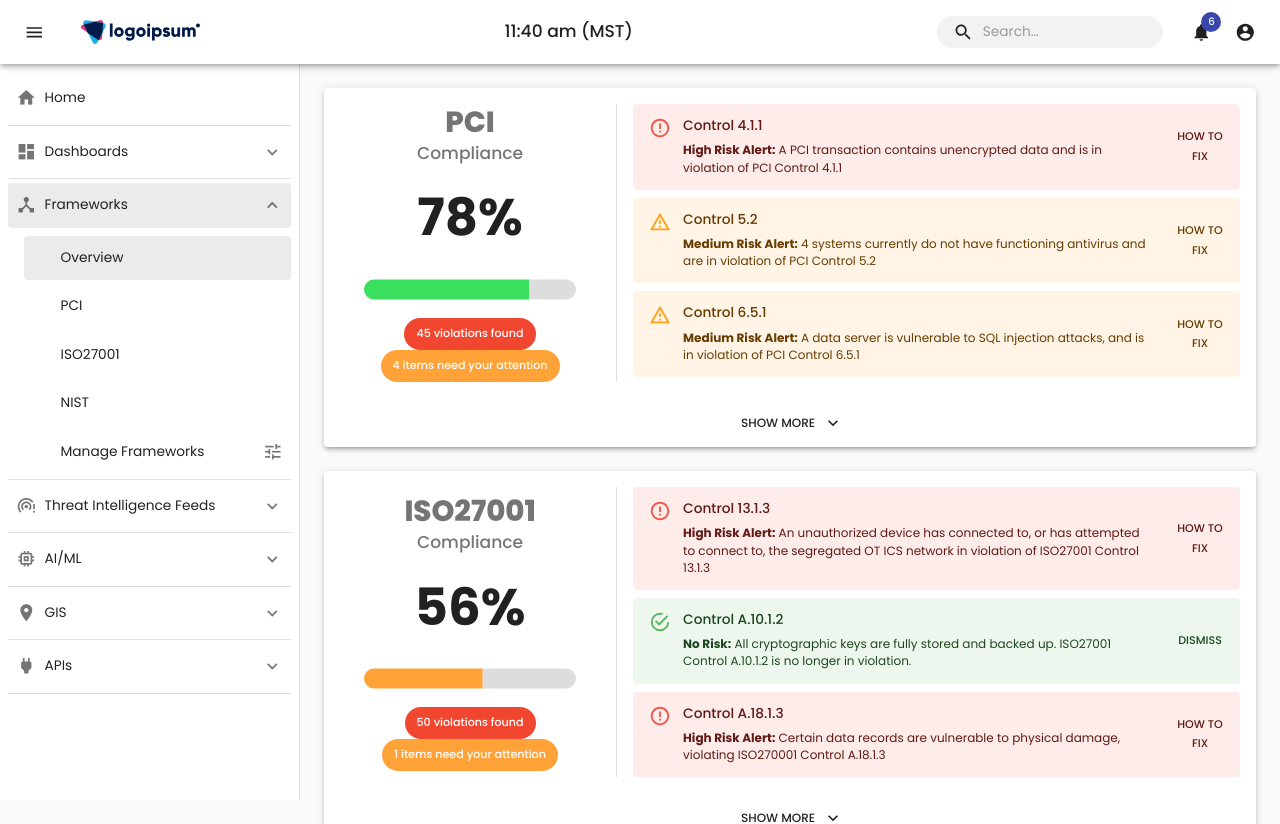
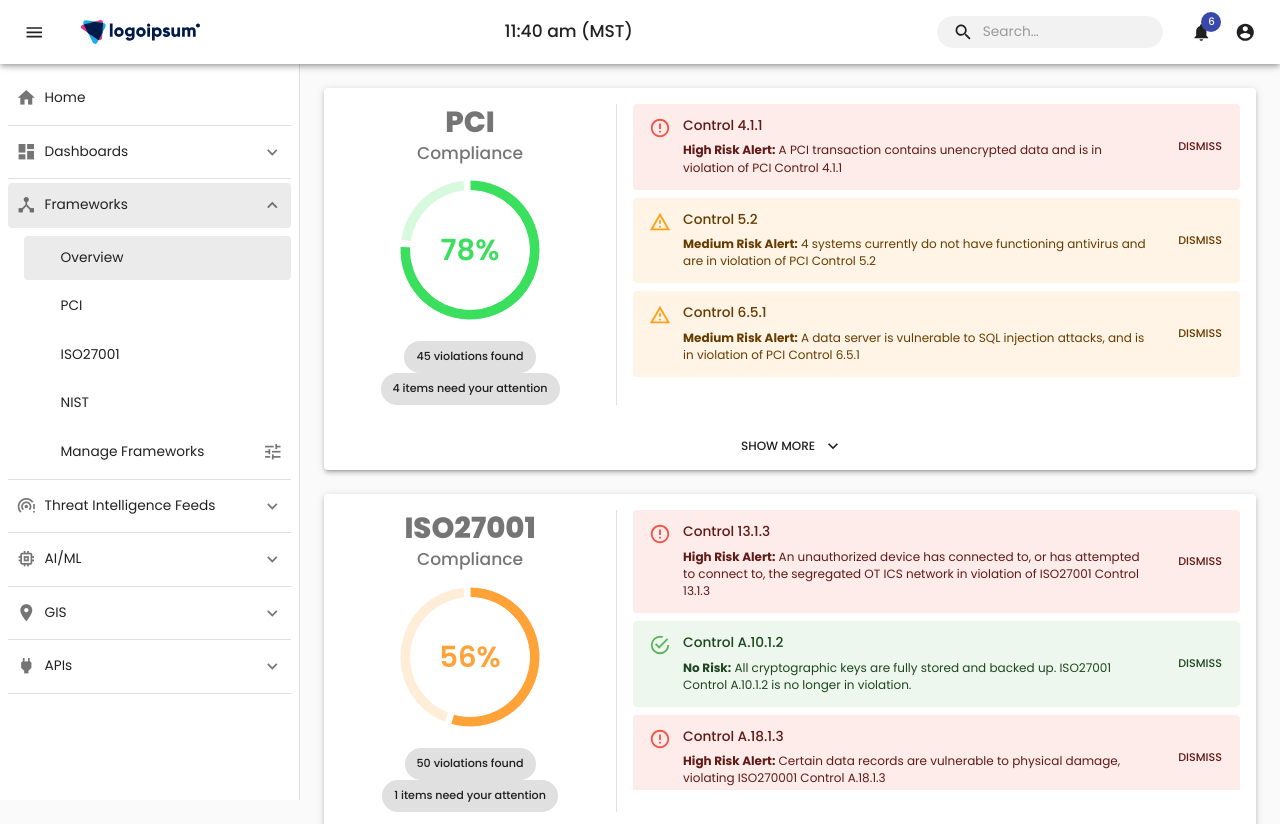
Before and after one commit to arpithindukuri/keyworks-draft, a React (Create React App) app: page /#/framework/overview in a window 1280 px wide. Shown: the top 824 px of the page. Built offline with nearby package versions, Linux system fonts and the light colour scheme.

Commit message:
update framework overview

```diff
--- a/src/components/pages/Framework/FrameworkOverview.tsx
+++ b/src/components/pages/Framework/FrameworkOverview.tsx
@@ -19,6 +19,7 @@ import classNames from "classnames";
 import { useState } from "react";
 import FrameworkControlList from "./FrameworkControlList";
 import { alertType, controlType } from "./AllOverviews";
+import PieChartRating from "../../widgets/PieChartRating";
 
 const useStyles = makeStyles((theme) =>
 	createStyles({
@@ -63,7 +64,7 @@ const useStyles = makeStyles((theme) =>
 		slidingChart: {
 			display: "flex",
 			width: "100%",
-			height: "25px",
+			// height: "25px",
 			marginTop: theme.spacing(1),
 		},
 		chipsContainer: {
@@ -145,74 +146,33 @@ export default function FrameworkOverview({
 					>
 						Compliance
 					</Typography>
-					<Typography
-						className={classes.cardSummaryPercent}
-						variant='h2'
-					>
-						{`${Math.floor(percent * 100)}%`}
-					</Typography>
 					<div className={classes.slidingChart}>
-						<ResponsiveContainer width='100%' height='100%'>
-							<BarChart
-								layout='vertical'
-								data={[
-									{
-										name: "",
-										amt: Math.round(percent * 100),
-										rest: Math.round((1 - percent) * 100),
-									},
-								]}
-								margin={{ left: 24, right: 24 }}
-							>
-								<XAxis
-									type='number'
-									tickFormatter={(tick) => {
-										return `${tick}%`;
-									}}
-									ticks={[0, 25, 50, 75, 100]}
-									domain={[0, 100]}
-									minTickGap={0}
-									interval={0}
-									hide
-								/>
-								<YAxis dataKey='name' type='category' hide />
-								<Bar
-									dataKey='amt'
-									stackId='a'
-									fill={getColor(percent, true)}
-									radius={[50, 0, 0, 50]}
-								/>
-								<Bar
-									dataKey='rest'
-									stackId='a'
-									fill='#dddddd'
-									radius={[0, 50, 50, 0]}
-								/>
-							</BarChart>
-						</ResponsiveContainer>
+						<PieChartRating percent={percent} inverse />
 					</div>
 					<div className={classes.chipsContainer}>
 						<Chip
 							label={`${numViolations} violations found`}
-							style={{
-								margin: "0 8px",
-								color: "white",
-								backgroundColor:
-									numViolations === 0
-										? getColor(0)
-										: getColor(1),
-							}}
+							color='default'
+							// style={{
+							// 	margin: "0 8px",
+							// 	color: "white",
+							// 	backgroundColor:
+							// 		numViolations === 0
+							// 			? getColor(0)
+							// 			: getColor(1),
+							// }}
 						/>
 						<Chip
 							label={`${numAlerts} items need your attention`}
-							style={{
-								margin: "0 8px",
-								color: "white",
-								backgroundColor:
-									numAlerts === 0
-										? getColor(0)
-										: getColor(0.5),
-							}}
+							color='default'
+							// style={{
+							// 	margin: "0 8px",
+							// 	color: "white",
+							// 	backgroundColor:
+							// 		numAlerts === 0
+							// 			? getColor(0)
+							// 			: getColor(0.5),
+							// }}
 						/>
 					</div>
 				</div>
@@ -222,32 +182,12 @@ export default function FrameworkOverview({
 					style={{ margin: "0 16px" }}
 				/>
 				<div className={classes.cardDetails}>
-					{alerts.map((item, index) =>
-						index < 3 ? (
-							<Alert
-								className={classes.alert}
-								severity={item.severity}
-								action={
-									<Button color='inherit' size='small'>
-										{item.severity === "success"
-											? "DISMISS"
-											: "HOW TO FIX"}
-									</Button>
-								}
-							>
-								<AlertTitle>{item.title}</AlertTitle>
-								{item.text}
-							</Alert>
-						) : null
-					)}
 					<Collapse
 						in={expanded}
 						timeout='auto'
-						// unmountOnExit
-						// collapsedHeight={100}
+						collapsedHeight={280}
 					>
-						{alerts.map((item, index) =>
-							index >= 3 ? (
+						{alerts.map((item, index) => (
 							<Alert
 								className={classes.alert}
 								severity={item.severity}
@@ -263,8 +203,7 @@ export default function FrameworkOverview({
 								<AlertTitle>{item.title}</AlertTitle>
 								{item.text}
 							</Alert>
-							) : null
-						)}
+						))}
 					</Collapse>
 				</div>
 			</CardContent>
```
Lines whose indentation alone changed are shown as unchanged.
